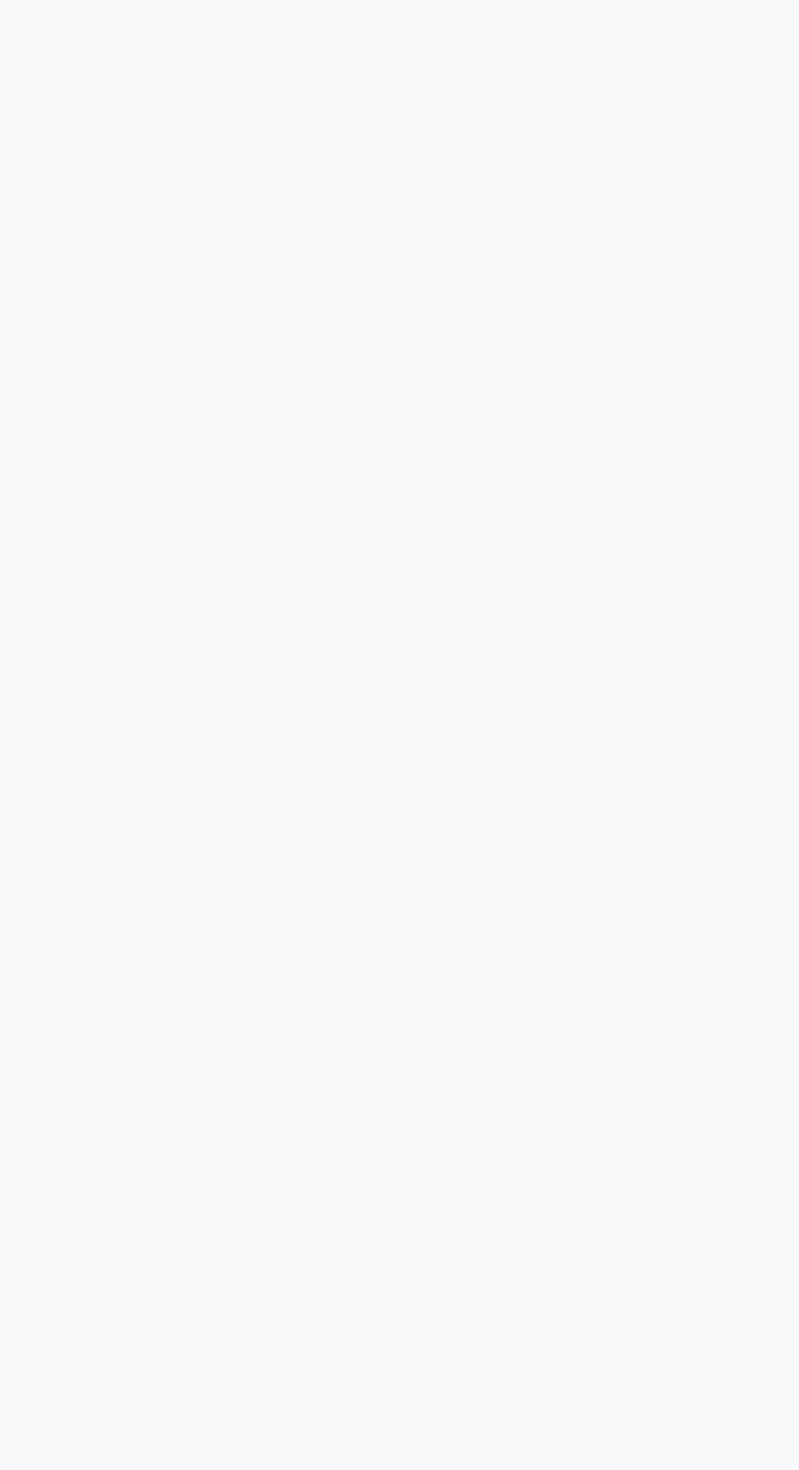
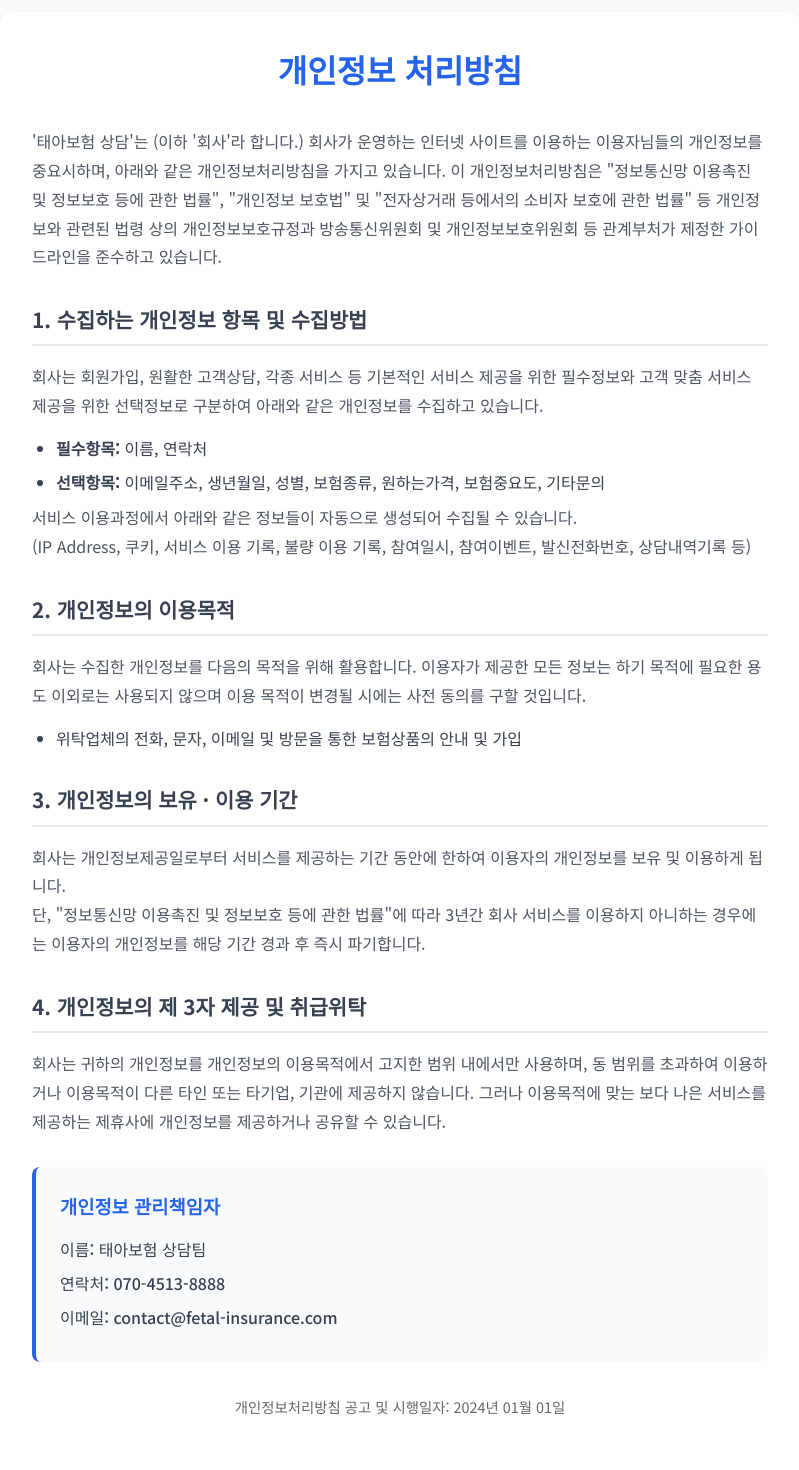
Before and after one commit to kkk1445/ju, a React (Create React App) app: page /privacy in a window 1280 px wide. Before the commit this address had no page. Shown: the part 100-1570 px from the top of the page, without its empty margins (240-1039 px from the left). Before the commit the page ends 800 px from the top, so only its background shows below. Built offline with nearby package versions, Linux system fonts and the light colour scheme.

Commit message:
참조 사이트 기반으로 폼 및 관리자 패널 업그레이드

```diff
--- a/src/App.js
+++ b/src/App.js
@@ -6,6 +6,7 @@
 import Hero from './components/Hero';
 import ApplicationForm from './components/ApplicationForm';
 import AdminPanel from './components/AdminPanel';
+import PrivacyPolicy from './components/PrivacyPolicy';
 
 const GlobalStyle = createGlobalStyle`
   * {
@@ -72,6 +73,10 @@
               path="/admin"
               element={<AdminPanel />}
             />
+            <Route
+              path="/privacy"
+              element={<PrivacyPolicy />}
+            />
           </Routes>
         </MainContent>
 
--- a/src/components/AdminPanel.js
+++ b/src/components/AdminPanel.js
@@ -86,7 +86,7 @@
 
 const ApplicationRow = styled(motion.div)`
   display: grid;
-  grid-template-columns: 1fr 1fr 1fr 1fr 1fr 1fr auto;
+  grid-template-columns: 1fr 1fr 1fr 1fr 1fr 1fr 1fr auto;
   gap: 1rem;
   padding: 1rem;
   border-bottom: 1px solid #f3f4f6;
@@ -248,6 +248,20 @@
     return phone || '-';
   };
 
+  const formatGenderAge = (gender, birthDate) => {
+    if (!gender && !birthDate) return '-';
+    const genderText = gender === 'male' ? '남' : gender === 'female' ? '여' : '';
+    const age = birthDate ? new Date().getFullYear() - new Date(birthDate).getFullYear() : '';
+    return `${genderText}${age ? `/${age}세` : ''}`;
+  };
+
+  const formatInsuranceInfo = (type, budget, importance) => {
+    const typeText = type || '-';
+    const budgetText = budget ? budget.replace('k', '만원') : '';
+    const importanceText = importance || '';
+    return `${typeText}<br/>${budgetText}${importanceText ? ` / ${importanceText}` : ''}`;
+  };
+
   if (loading) {
     return (
       <AdminContainer>
@@ -304,8 +318,9 @@
         <TableHeader>
           <div>신청자</div>
           <div>연락처</div>
-          <div>예정일</div>
-          <div>예산</div>
+          <div>성별/나이</div>
+          <div>보험종류</div>
+          <div>예산/중요도</div>
           <div>신청일</div>
           <div>상태</div>
           <div>작업</div>
@@ -332,12 +347,18 @@
                  {formatPhone(app.phone)}
                </div>
                <div>
-                <MobileLabel>예정일:</MobileLabel>
-                {formatDate(app.dueDate)}
+                 <MobileLabel>성별/나이:</MobileLabel>
+                 {formatGenderAge(app.gender, app.birthDate)}
                </div>
                <div>
-                <MobileLabel>예산:</MobileLabel>
-                {app.budget || '-'}
+                 <MobileLabel>보험종류:</MobileLabel>
+                 {app.insuranceType || '-'}
+               </div>
+               <div>
+                 <MobileLabel>예산/중요도:</MobileLabel>
+                 <div dangerouslySetInnerHTML={{
+                   __html: formatInsuranceInfo(app.insuranceType, app.budget, app.importance)
+                 }} />
                </div>
               <div>
                 <MobileLabel>신청일:</MobileLabel>
--- a/src/components/Header.js
+++ b/src/components/Header.js
@@ -94,7 +94,7 @@
     { href: '#home', text: '홈' },
     { href: '#benefits', text: '혜택' },
     { href: '#process', text: '신청절차' },
-    { href: '#contact', text: '문의' }
+    { href: '/privacy', text: '개인정보처리방침' }
   ];
 
   return (
--- /dev/null
+++ b/src/components/PrivacyPolicy.js
@@ -0,0 +1,140 @@
+import React from 'react';
+import styled from 'styled-components';
+import { motion } from 'framer-motion';
+
+const PrivacyContainer = styled.div`
+  max-width: 800px;
+  margin: 0 auto;
+  padding: 2rem;
+  background: white;
+  border-radius: 12px;
+  box-shadow: 0 4px 6px rgba(0, 0, 0, 0.1);
+  margin-top: 2rem;
+  margin-bottom: 2rem;
+`;
+
+const PrivacyTitle = styled.h1`
+  color: #2563eb;
+  font-size: 2rem;
+  margin-bottom: 2rem;
+  text-align: center;
+`;
+
+const Section = styled.div`
+  margin-bottom: 2rem;
+`;
+
+const SectionTitle = styled.h2`
+  color: #374151;
+  font-size: 1.3rem;
+  margin-bottom: 1rem;
+  border-bottom: 2px solid #e5e7eb;
+  padding-bottom: 0.5rem;
+`;
+
+const Content = styled.div`
+  line-height: 1.8;
+  color: #4b5563;
+`;
+
+const List = styled.ul`
+  margin-left: 1.5rem;
+  margin-top: 1rem;
+`;
+
+const ListItem = styled.li`
+  margin-bottom: 0.5rem;
+`;
+
+const ContactInfo = styled.div`
+  background: #f8fafc;
+  padding: 1.5rem;
+  border-radius: 8px;
+  margin-top: 2rem;
+  border-left: 4px solid #2563eb;
+`;
+
+const ContactTitle = styled.h3`
+  color: #2563eb;
+  margin-bottom: 1rem;
+`;
+
+const ContactDetail = styled.div`
+  margin-bottom: 0.5rem;
+  font-weight: 500;
+`;
+
+const PrivacyPolicy = () => {
+  return (
+    <PrivacyContainer>
+      <PrivacyTitle>개인정보 처리방침</PrivacyTitle>
+
+      <Section>
+        <Content>
+          '태아보험 상담'는 (이하 '회사'라 합니다.) 회사가 운영하는 인터넷 사이트를 이용하는 이용자님들의 개인정보를 중요시하며,
+          아래와 같은 개인정보처리방침을 가지고 있습니다. 이 개인정보처리방침은 "정보통신망 이용촉진 및 정보보호 등에 관한 법률",
+          "개인정보 보호법" 및 "전자상거래 등에서의 소비자 보호에 관한 법률" 등 개인정보와 관련된 법령 상의 개인정보보호규정과
+          방송통신위원회 및 개인정보보호위원회 등 관계부처가 제정한 가이드라인을 준수하고 있습니다.
+        </Content>
+      </Section>
+
+      <Section>
+        <SectionTitle>1. 수집하는 개인정보 항목 및 수집방법</SectionTitle>
+        <Content>
+          회사는 회원가입, 원활한 고객상담, 각종 서비스 등 기본적인 서비스 제공을 위한 필수정보와 고객 맞춤 서비스 제공을 위한 선택정보로 구분하여 아래와 같은 개인정보를 수집하고 있습니다.
+        </Content>
+        <List>
+          <ListItem><strong>필수항목:</strong> 이름, 연락처</ListItem>
+          <ListItem><strong>선택항목:</strong> 이메일주소, 생년월일, 성별, 보험종류, 원하는가격, 보험중요도, 기타문의</ListItem>
+        </List>
+        <Content>
+          서비스 이용과정에서 아래와 같은 정보들이 자동으로 생성되어 수집될 수 있습니다.<br/>
+          (IP Address, 쿠키, 서비스 이용 기록, 불량 이용 기록, 참여일시, 참여이벤트, 발신전화번호, 상담내역기록 등)
+        </Content>
+      </Section>
+
+      <Section>
+        <SectionTitle>2. 개인정보의 이용목적</SectionTitle>
+        <Content>
+          회사는 수집한 개인정보를 다음의 목적을 위해 활용합니다. 이용자가 제공한 모든 정보는 하기 목적에 필요한 용도 이외로는 사용되지 않으며 이용 목적이 변경될 시에는 사전 동의를 구할 것입니다.
+        </Content>
+        <List>
+          <ListItem>위탁업체의 전화, 문자, 이메일 및 방문을 통한 보험상품의 안내 및 가입</ListItem>
+        </List>
+      </Section>
+
+      <Section>
+        <SectionTitle>3. 개인정보의 보유 · 이용 기간</SectionTitle>
+        <Content>
+          회사는 개인정보제공일로부터 서비스를 제공하는 기간 동안에 한하여 이용자의 개인정보를 보유 및 이용하게 됩니다.
+        </Content>
+        <Content>
+          단, "정보통신망 이용촉진 및 정보보호 등에 관한 법률"에 따라 3년간 회사 서비스를 이용하지 아니하는 경우에는 이용자의 개인정보를 해당 기간 경과 후 즉시 파기합니다.
+        </Content>
+      </Section>
+
+      <Section>
+        <SectionTitle>4. 개인정보의 제 3자 제공 및 취급위탁</SectionTitle>
+        <Content>
+          회사는 귀하의 개인정보를 개인정보의 이용목적에서 고지한 범위 내에서만 사용하며, 동 범위를 초과하여 이용하거나 이용목적이 다른 타인 또는 타기업, 기관에 제공하지 않습니다.
+          그러나 이용목적에 맞는 보다 나은 서비스를 제공하는 제휴사에 개인정보를 제공하거나 공유할 수 있습니다.
+        </Content>
+      </Section>
+
+      <ContactInfo>
+        <ContactTitle>개인정보 관리책임자</ContactTitle>
+        <ContactDetail>이름: 태아보험 상담팀</ContactDetail>
+        <ContactDetail>연락처: 070-4513-8888</ContactDetail>
+        <ContactDetail>이메일: contact@fetal-insurance.com</ContactDetail>
+      </ContactInfo>
+
+      <Section>
+        <Content style={{ fontSize: '0.9rem', color: '#666', textAlign: 'center', marginTop: '2rem' }}>
+          개인정보처리방침 공고 및 시행일자: 2024년 01월 01일
+        </Content>
+      </Section>
+    </PrivacyContainer>
+  );
+};
+
+export default PrivacyPolicy;
```
Also changed, not shown: src/components/ApplicationForm.js (+61 -7 lines). Lines whose indentation alone changed are shown as unchanged.
